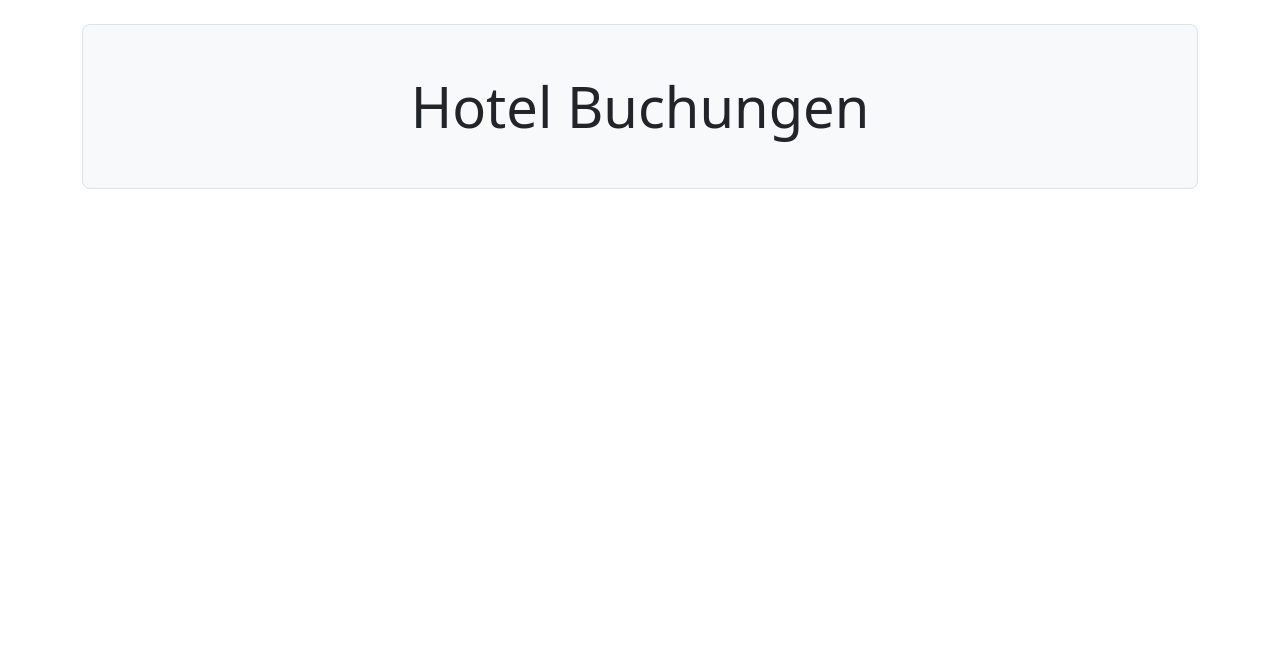
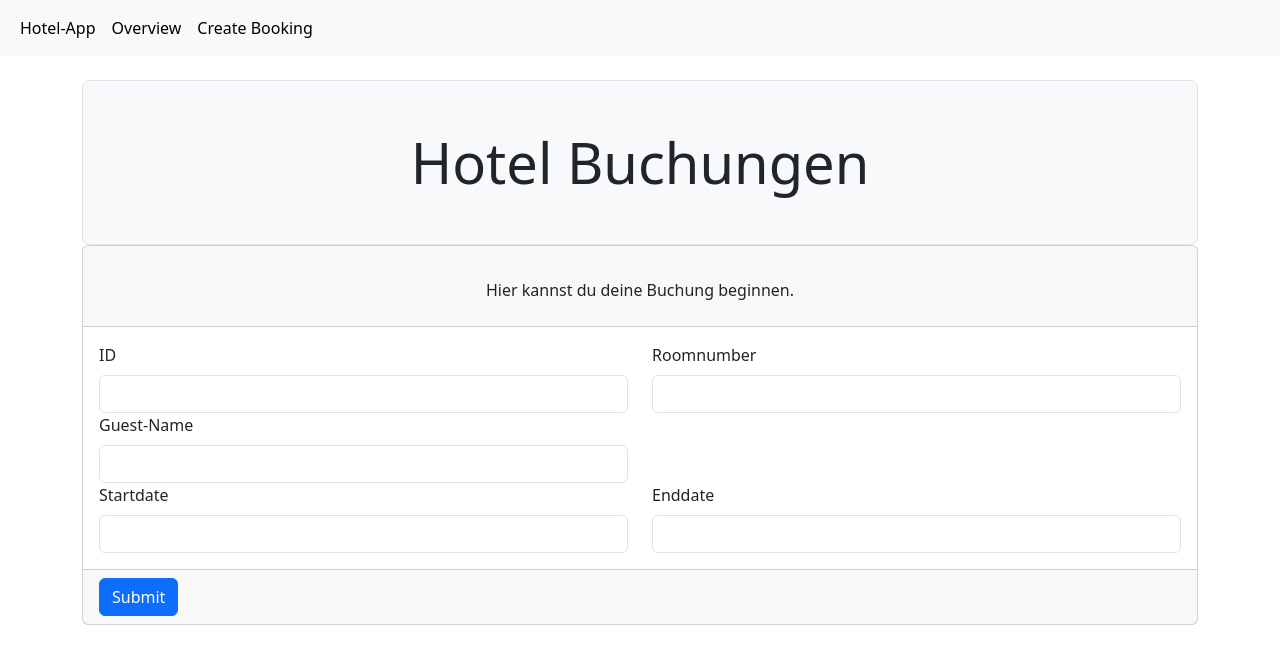
Before and after one commit to cyberwerkstatt/hotel-app, an Angular app: page /createBooking in a window 1280 px wide. Before the commit this address led to /. Shown: the top 664 px of the page. Built offline with nearby package versions, Linux system fonts and the light colour scheme.

Commit message:
added form

```diff
--- a/src/app/app-routing.module.ts
+++ b/src/app/app-routing.module.ts
@@ -1,14 +1,19 @@
 import { NgModule } from '@angular/core';
 import { RouterModule, Routes } from '@angular/router';
 import { BookingsComponent } from './bookings/bookings.component';
+import { CreateBookingComponent } from './create-booking/create-booking.component';
 
 const routes: Routes = [
   {
     path:"bookings", component: BookingsComponent
   },
   {
+    path:"createBooking", component: CreateBookingComponent
+  },
+  {
     path:"", redirectTo:"bookings", pathMatch:"full"
   }
+
 ];
 
 @NgModule({
--- a/src/app/app.component.html
+++ b/src/app/app.component.html
@@ -1,3 +1,22 @@
+<nav class="navbar navbar-expand-lg bg-body-tertiary">
+  <div class="container-fluid">
+    <div class="collapse navbar-collapse" id="navbarSupportedContent">
+      <ul class="navbar-nav me-auto mb-2 mb-lg-0">
+        <li class="nav-item">
+          <a class="nav-link active" aria-current="page" href="#">Hotel-App</a>
+        </li>
+        <li class="nav-item">
+          <a class="nav-link active" aria-current="page" routerLink="/bookings">Overview</a>
+        </li>
+        <li class="nav-item">
+          <a class="nav-link active" aria-current="page" routerLink="/createBooking">Create Booking</a>
+        </li>
+      </ul>
+    </div>
+  </div>
+</nav>
+
+
 <div class="container pt-4">
   <div class="h-100 p-5 bg-body-tertiary border rounded-3 text-center">
     <div class="display-4">{{title}}</div>
--- a/src/app/app.module.ts
+++ b/src/app/app.module.ts
@@ -3,11 +3,13 @@ import { BrowserModule } from '@angular/platform-browser';
 import { AppRoutingModule } from './app-routing.module';
 import { AppComponent } from './app.component';
 import { BookingsComponent } from './bookings/bookings.component';
+import { CreateBookingComponent } from './create-booking/create-booking.component';
 
 @NgModule({
   declarations: [
     AppComponent,
-    BookingsComponent
+    BookingsComponent,
+    CreateBookingComponent
   ],
   imports: [
     BrowserModule,
--- /dev/null
+++ b/src/app/create-booking/create-booking.component.html
@@ -0,0 +1,55 @@
+<div class="card">
+    <div class="card-header">
+        <div class="container-fluid text-center pt-4">
+            <p>
+                Hier kannst du deine Buchung beginnen.
+            </p>
+        </div>
+    </div>
+    <div class="card-body">
+        <form>
+
+            <div class="row">
+                <div class="col">
+                    <!-- ID -->
+                    <label class="form-label">ID</label>
+                    <input class="form-control" type="text">
+                </div>
+                <div class="col">
+                    <!-- RoomNumber -->
+                    <label class="form-label">Roomnumber</label>
+                    <input class="form-control" type="text">
+                </div>
+
+            </div>
+
+            <div class="row">
+                <div class="col-6">
+                    <!-- Name -->
+                    <label class="form-label">Guest-Name</label>
+                    <input class="form-control" type="text">
+                </div>
+            </div>
+
+            <div class="row">
+                <div class="col">
+                    <!-- StartDate -->
+                    <label class="form-label">Startdate</label>
+                    <input class="form-control" type="text">
+
+                </div>
+                <div class="col">
+                    <!-- EndDate -->
+                    <label class="form-label">Enddate</label>
+                    <input class="form-control" type="text">
+                </div>
+            </div>
+        </form>
+
+
+    </div>
+    <div class="card-footer">
+        <button class="btn btn-primary">Submit</button>
+    </div>
+
+</div>
--- /dev/null
+++ b/src/app/create-booking/create-booking.component.ts
@@ -0,0 +1,27 @@
+import { Component, OnInit } from '@angular/core';
+import { Booking } from '../booking';
+
+@Component({
+  selector: 'app-create-booking',
+  templateUrl: './create-booking.component.html',
+  styleUrls: ['./create-booking.component.scss']
+})
+export class CreateBookingComponent implements OnInit {
+
+  constructor(){
+
+  }
+
+  booking: Booking = {
+    id: 100,
+    name: "Your Name",
+    roomNumber: 110,
+    startDate: new Date(),
+    endDate: new Date()
+  }
+
+  ngOnInit(): void {
+
+  }
+
+}
```
Also changed, not shown: src/app/create-booking/create-booking.component.scss (added), 1 other file (tests, documents, lock files or other folders).
